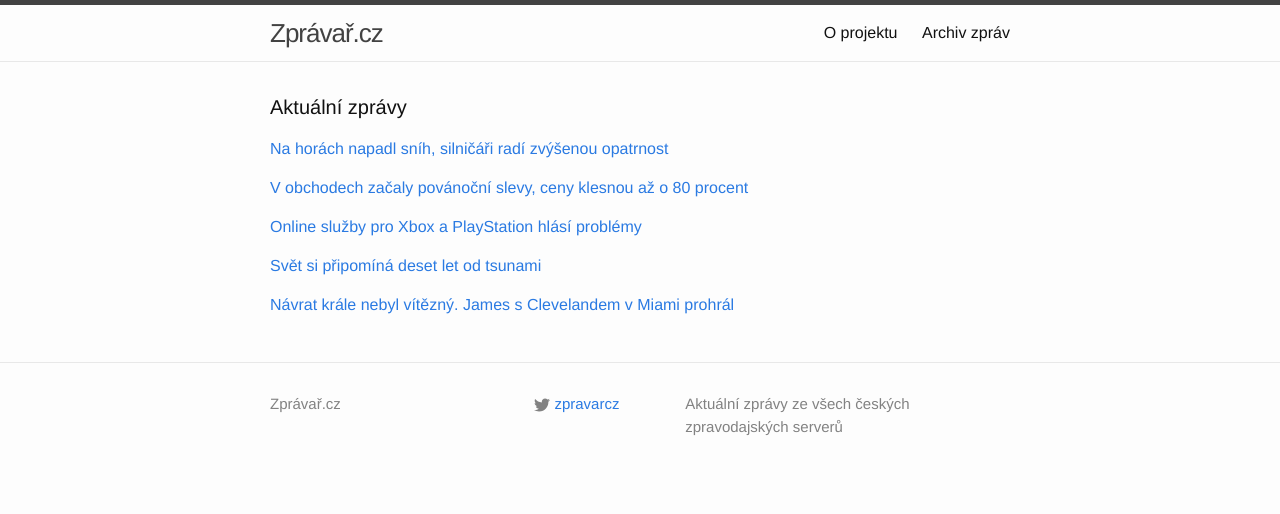
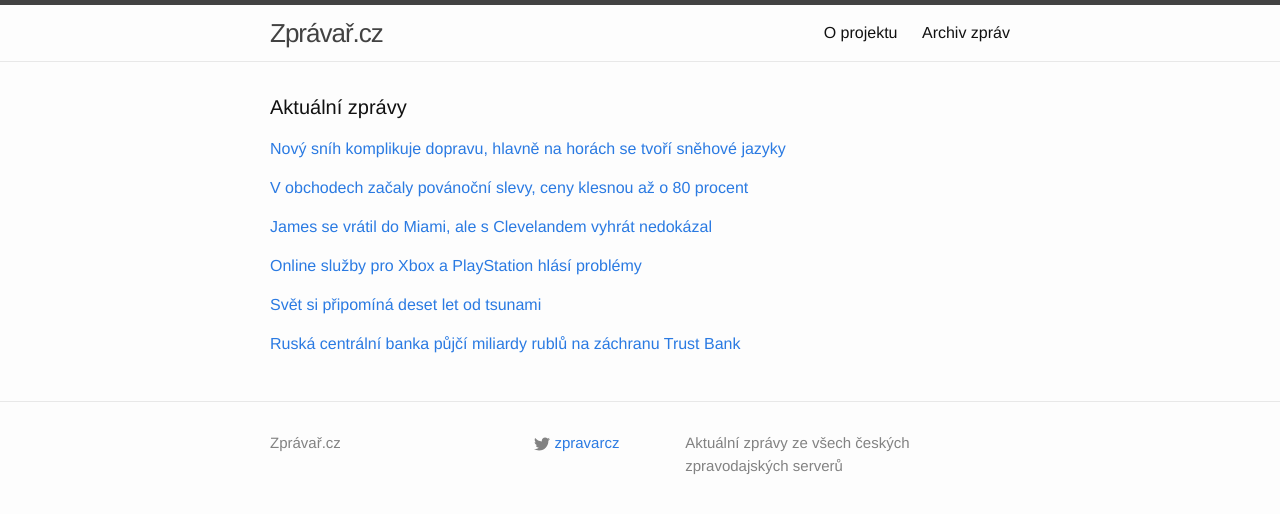
Before and after one commit to adliska/zpravar, a Jekyll site: the page built from index.html, in a window 1280 px wide. Shown: the top 514 px of the page. Built offline with Jekyll 4.4.1, drawn with Linux system fonts in a browser that asks for light colours.

Commit message:
zpravar news update

```diff
--- a/index.html
+++ b/index.html
@@ -5,9 +5,10 @@ layout: default
 <div class="home">
     <h1 class="page-heading">Aktuální zprávy</h1>
 
-<p><a href="javascript:;" onclick="toggle_visibility('zpravy0')">Na horách napadl sníh, silničáři radí zvýšenou opatrnost</a></p>
+<p><a href="javascript:;" onclick="toggle_visibility('zpravy0')">Nový sníh komplikuje dopravu, hlavně na horách se tvoří sněhové jazyky</a></p>
 <div id="zpravy0" style="display:none">
 <ul>
+<li><a href=http://www.rozhlas.cz/_zprava/novy-snih-komplikuje-dopravu-hlavne-na-horach-se-tvori-snehove-jazyky--1436742>Nový sníh komplikuje dopravu, hlavně na horách se tvoří sněhové jazyky - www.rozhlas.cz</a></li>
 <li><a href=http://www.rozhlas.cz/_zprava/na-horach-napadl-snih-silnicari-radi-zvysenou-opatrnost--1436742>Na horách napadl sníh, silničáři radí zvýšenou opatrnost - www.rozhlas.cz</a></li>
 <li><a href=http://www.lidovky.cz/silnicari-varuji-pred-rozbredlym-snehem-a-namrazou-fxs-/zpravy-domov.aspx?c=A141226_100844_ln_domov_Ele>Silničáři varují před rozbředlým sněhem a námrazou  - www.lidovky.cz</a></li>
 <li><a href=http://www.rozhlas.cz/_zprava/na-severu-cech-napadl-snih-silnicari-radi-zvysenou-opatrnost--1436742>Na severu Čech napadl sníh, silničáři radí zvýšenou opatrnost - www.rozhlas.cz</a></li>
@@ -24,25 +25,33 @@ layout: default
 <li><a href=http://zpravy.e15.cz/byznys/obchod-a-sluzby/obchody-po-vanocich-otviraji-na-zakazniky-cekaji-vyrazne-slevy-1148694>Obchody po Vánocích otvírají, na zákazníky čekají výrazné slevy - zpravy.e15.cz</a></li>
 <li><a href=http://www.denik.cz/ekonomika/obchody-se-po-vanocich-otviraji-zacina-hlavni-vlna-vyprodeju-20141226.html>Obchody se po Vánocích otvírají, začíná hlavní vlna výprodejů - www.denik.cz</a></li>
 </ul>
-</div><p><a href="javascript:;" onclick="toggle_visibility('zpravy2')">Online služby pro Xbox a PlayStation hlásí problémy</a></p>
+</div><p><a href="javascript:;" onclick="toggle_visibility('zpravy2')">James se vrátil do Miami, ale s Clevelandem vyhrát nedokázal</a></p>
 <div id="zpravy2" style="display:none">
+<ul>
+<li><a href=http://sport.aktualne.cz/james-se-vratil-do-miami-ale-s-clevelandem-vyhrat-nedokazal/r~930a91b48ce511e49bec0025900fea04/>James se vrátil do Miami, ale s Clevelandem vyhrát nedokázal - sport.aktualne.cz</a></li>
+<li><a href=http://sport.idnes.cz/basketbalova-nba-0kd-/basket.aspx?c=A141226_094633_sport-basket_ald>Návrat krále nebyl vítězný. James s Clevelandem v Miami prohrál - sport.idnes.cz</a></li>
+<li><a href=http://www.sportovninoviny.cz/zpravy/james-se-vratil-do-miami-ale-s-clevelandem-vyhrat-nedokazal/1162461>James se vrátil do Miami, ale s Clevelandem vyhrát nedokázal - www.sportovninoviny.cz</a></li>
+<li><a href=http://www.denik.cz/ostatni_sport/pikantni-bitva-james-se-vratil-do-miami-cleveland-ale-k-vyhre-nedovedl-20141226.html>Pikantní bitva. James se vrátil do Miami, Cleveland k výhře nedovedl - www.denik.cz</a></li>
+</ul>
+</div><p><a href="javascript:;" onclick="toggle_visibility('zpravy3')">Online služby pro Xbox a PlayStation hlásí problémy</a></p>
+<div id="zpravy3" style="display:none">
 <ul>
 <li><a href=http://zpravy.aktualne.cz/ekonomika/online-sluzby-pro-xbox-a-playstation-hlasi-problemy/r~419fdb648cdf11e490f70025900fea04/>Online služby pro Xbox a PlayStation hlásí problémy - zpravy.aktualne.cz</a></li>
 <li><a href=http://e-svet.e15.cz/internet/online-sluzby-konzoli-playstation-a-xbox-hlasi-potize-pry-kvuli-hackerum-1148702>Online služby konzolí PlayStation a Xbox hlásí potíže, prý kvůli hackerům - e-svet.e15.cz</a></li>
 <li><a href=http://www.novinky.cz/internet-a-pc/357244-sluzby-pro-xbox-a-playstation-mely-problemy-asi-kvuli-hackerum.html>Služby pro Xbox a PlayStation měly problémy, asi kvůli hackerům - www.novinky.cz</a></li>
 </ul>
-</div><p><a href="javascript:;" onclick="toggle_visibility('zpravy3')">Svět si připomíná deset let od tsunami </a></p>
-<div id="zpravy3" style="display:none">
+</div><p><a href="javascript:;" onclick="toggle_visibility('zpravy4')">Svět si připomíná deset let od tsunami </a></p>
+<div id="zpravy4" style="display:none">
 <ul>
 <li><a href=http://www.lidovky.cz/lide-v-asii-si-pripomina-deset-let-od-tsunami-f3c-/zpravy-svet.aspx?c=A141226_082127_ln_zahranici_Ele>Svět si připomíná deset let od tsunami  - www.lidovky.cz</a></li>
 <li><a href=http://www.lidovky.cz/lide-v-asii-si-pripominaji-deset-let-od-tsunami-fq8-/zpravy-svet.aspx?c=A141226_082127_ln_zahranici_Ele>Lidé v Asii si připomínají deset let od tsunami  - www.lidovky.cz</a></li>
 <li><a href=http://www.novinky.cz/zahranicni/svet/357241-pred-deseti-lety-uderila-niciva-vlna-tsunami-zabila-ctvrt-milionu-lidi.html>Před deseti lety udeřila ničivá vlna tsunami, zabila čtvrt miliónu lidí - www.novinky.cz</a></li>
 </ul>
-</div><p><a href="javascript:;" onclick="toggle_visibility('zpravy4')">Návrat krále nebyl vítězný. James s Clevelandem v Miami prohrál</a></p>
-<div id="zpravy4" style="display:none">
+</div><p><a href="javascript:;" onclick="toggle_visibility('zpravy5')">Ruská centrální banka půjčí miliardy rublů na záchranu Trust Bank</a></p>
+<div id="zpravy5" style="display:none">
 <ul>
-<li><a href=http://sport.idnes.cz/basketbalova-nba-0kd-/basket.aspx?c=A141226_094633_sport-basket_ald>Návrat krále nebyl vítězný. James s Clevelandem v Miami prohrál - sport.idnes.cz</a></li>
-<li><a href=http://www.sportovninoviny.cz/zpravy/james-se-vratil-do-miami-ale-s-clevelandem-vyhrat-nedokazal/1162461>James se vrátil do Miami, ale s Clevelandem vyhrát nedokázal - www.sportovninoviny.cz</a></li>
-<li><a href=http://www.denik.cz/ostatni_sport/pikantni-bitva-james-se-vratil-do-miami-cleveland-ale-k-vyhre-nedovedl-20141226.html>Pikantní bitva. James se vrátil do Miami, Cleveland k výhře nedovedl - www.denik.cz</a></li>
+<li><a href=http://www.financninoviny.cz/zpravodajstvi/zpravy/ruska-centralni-banka-pujci-miliardy-rublu-na-zachranu-trust-bank/1162470>Ruská centrální banka půjčí miliardy rublů na záchranu Trust Bank - www.financninoviny.cz</a></li>
+<li><a href=http://byznys.ihned.cz/c1-63301180-rusko-trust-bank-rubl-pad>Trust Bank dostane na záchranu víc, celkem skoro sto miliard rublů - byznys.ihned.cz</a></li>
+<li><a href=http://zpravy.aktualne.cz/ekonomika/problemovou-banku-zachrani-pred-krachem-miliardy-rublu/r~dcf9267c8ce111e4833a0025900fea04/>Problémovou banku zachrání před krachem miliardy rublů - zpravy.aktualne.cz</a></li>
 </ul>
 </div></div>
```
